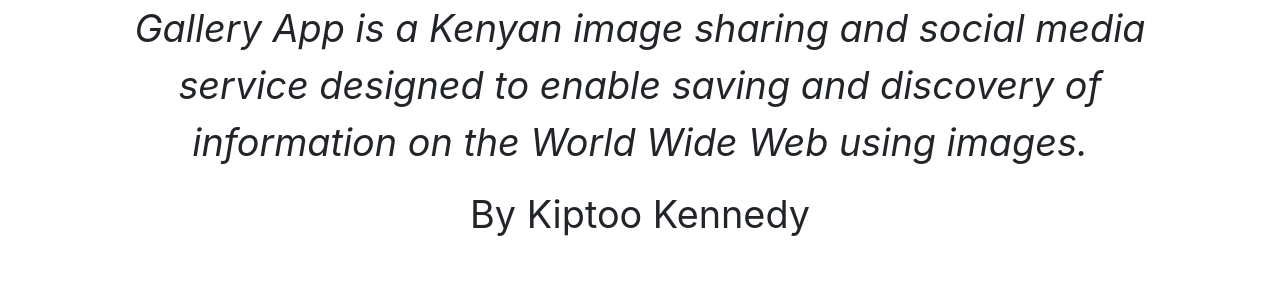
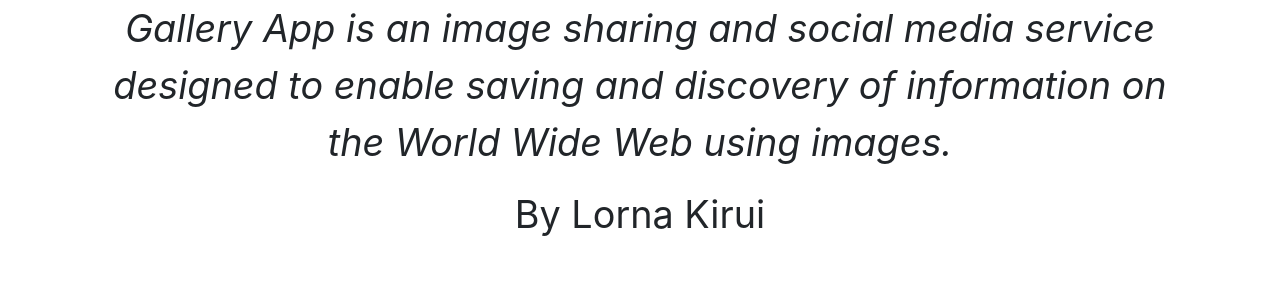
Before and after one commit to LornaMoringa/Gallery, a Django app: page /about/ in a window 1280 px wide. Shown: the part 217-517 px from the top of the page. Run offline with Django 3.2, Linux system fonts and the light colour scheme; some libraries are stand-ins or nearby versions.

Commit message:
updating html

```diff
--- a/photos/templates/about.html
+++ b/photos/templates/about.html
@@ -4,9 +4,9 @@
 
 <div class="container text-center " style="font-size: 1cm;">
     <div class="header" style="font-size: 2cm;">About Gallery App</div>
-    <p> <em>Gallery App is a Kenyan image sharing and social media service designed to enable saving and discovery of
+    <p> <em>Gallery App is an image sharing and social media service designed to enable saving and discovery of
             information on the World Wide Web using images.</em></p>
-            <p>By Kiptoo Kennedy</p>
+            <p>By Lorna Kirui</p>
 </div>
 
 {% endblock %}
--- a/photos/templates/search.html
+++ b/photos/templates/search.html
@@ -18,7 +18,7 @@
         <div class="col-sm-6 col-md-3">
             <h1>{{image.name}}</h1>
             <img src="{{image.image.url}}" class="img-fluid img-thumbnail img-responsive text-center" alt="image" height="500px"
-            width="500px" data-toggle="modal" data-target="#id{{image.id}}">
+            width="300px" data-toggle="modal" data-target="#id{{image.id}}">
         </div>
         {% endfor %}
         {% endif %}
```
